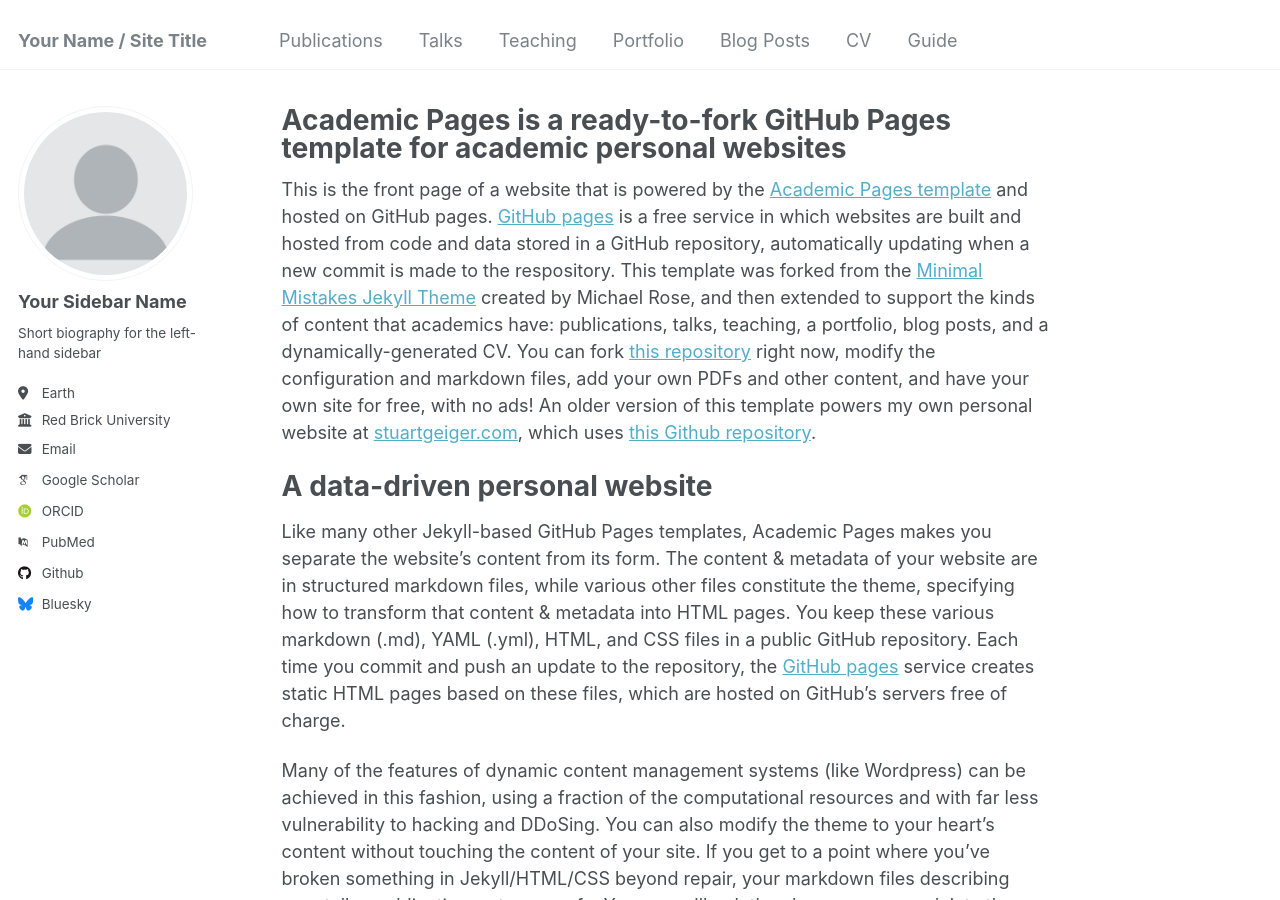
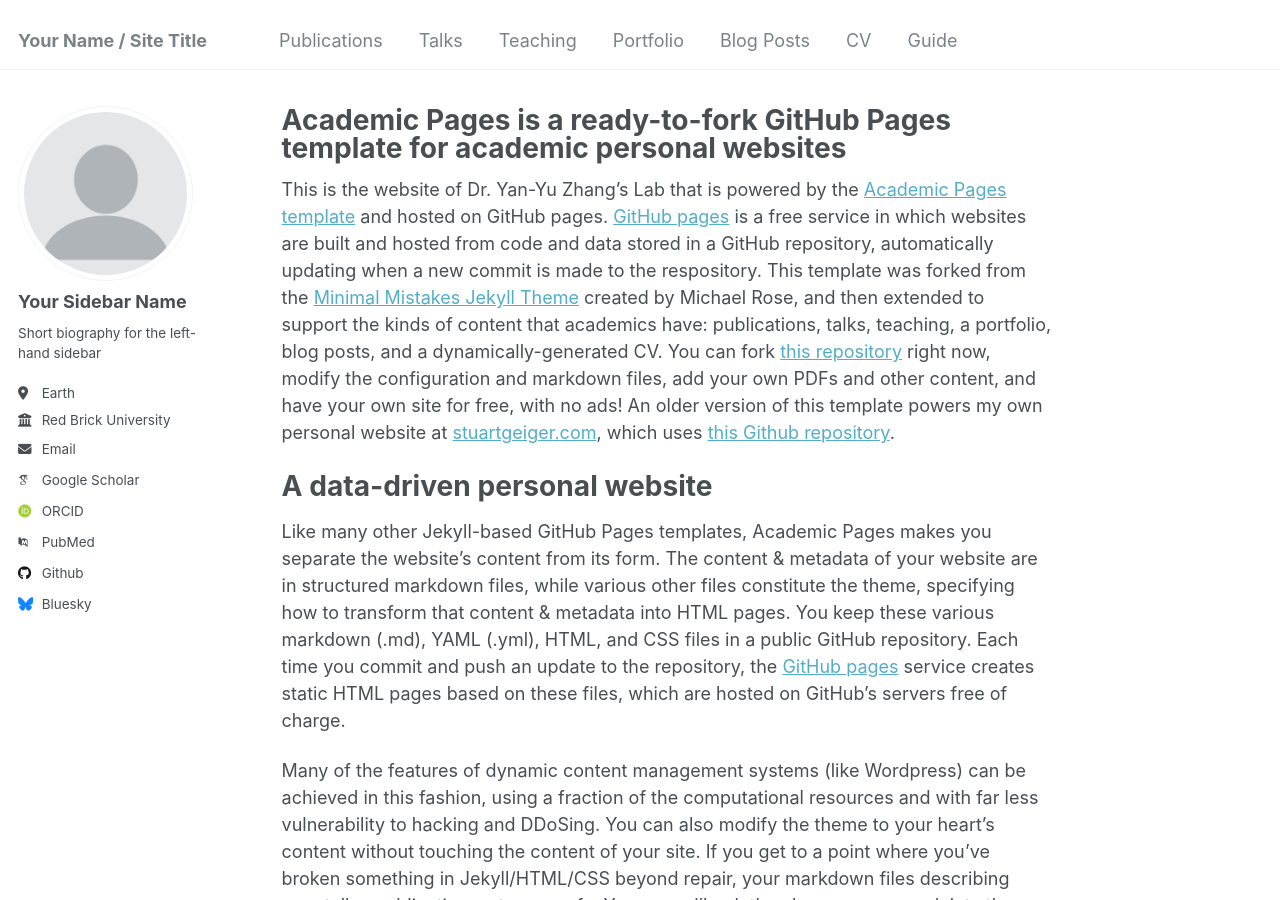
Before and after one commit to SarahZzzz/yyzhanglab, a Jekyll site: the page built from _pages/about.md, in a window 1280 px wide and 900 px high. Built offline with Jekyll 4.4.1, drawn with Linux system fonts in a browser that asks for light colours; some web fonts are replaced.

Commit message:
Update about.md

```diff
--- a/_pages/about.md
+++ b/_pages/about.md
@@ -7,7 +7,8 @@ redirect_from:
   - /about.html
 ---
 
-This is the front page of a website that is powered by the [Academic Pages template](https://github.com/academicpages/academicpages.github.io) and hosted on GitHub pages. [GitHub pages](https://pages.github.com) is a free service in which websites are built and hosted from code and data stored in a GitHub repository, automatically updating when a new commit is made to the respository. This template was forked from the [Minimal Mistakes Jekyll Theme](https://mmistakes.github.io/minimal-mistakes/) created by Michael Rose, and then extended to support the kinds of content that academics have: publications, talks, teaching, a portfolio, blog posts, and a dynamically-generated CV. You can fork [this repository](https://github.com/academicpages/academicpages.github.io) right now, modify the configuration and markdown files, add your own PDFs and other content, and have your own site for free, with no ads! An older version of this template powers my own personal website at [stuartgeiger.com](http://stuartgeiger.com), which uses [this Github repository](https://github.com/staeiou/staeiou.github.io).
+This is the website of Dr. Yan-Yu Zhang's Lab
+that is powered by the [Academic Pages template](https://github.com/academicpages/academicpages.github.io) and hosted on GitHub pages. [GitHub pages](https://pages.github.com) is a free service in which websites are built and hosted from code and data stored in a GitHub repository, automatically updating when a new commit is made to the respository. This template was forked from the [Minimal Mistakes Jekyll Theme](https://mmistakes.github.io/minimal-mistakes/) created by Michael Rose, and then extended to support the kinds of content that academics have: publications, talks, teaching, a portfolio, blog posts, and a dynamically-generated CV. You can fork [this repository](https://github.com/academicpages/academicpages.github.io) right now, modify the configuration and markdown files, add your own PDFs and other content, and have your own site for free, with no ads! An older version of this template powers my own personal website at [stuartgeiger.com](http://stuartgeiger.com), which uses [this Github repository](https://github.com/staeiou/staeiou.github.io).
 
 A data-driven personal website
 ======
```
